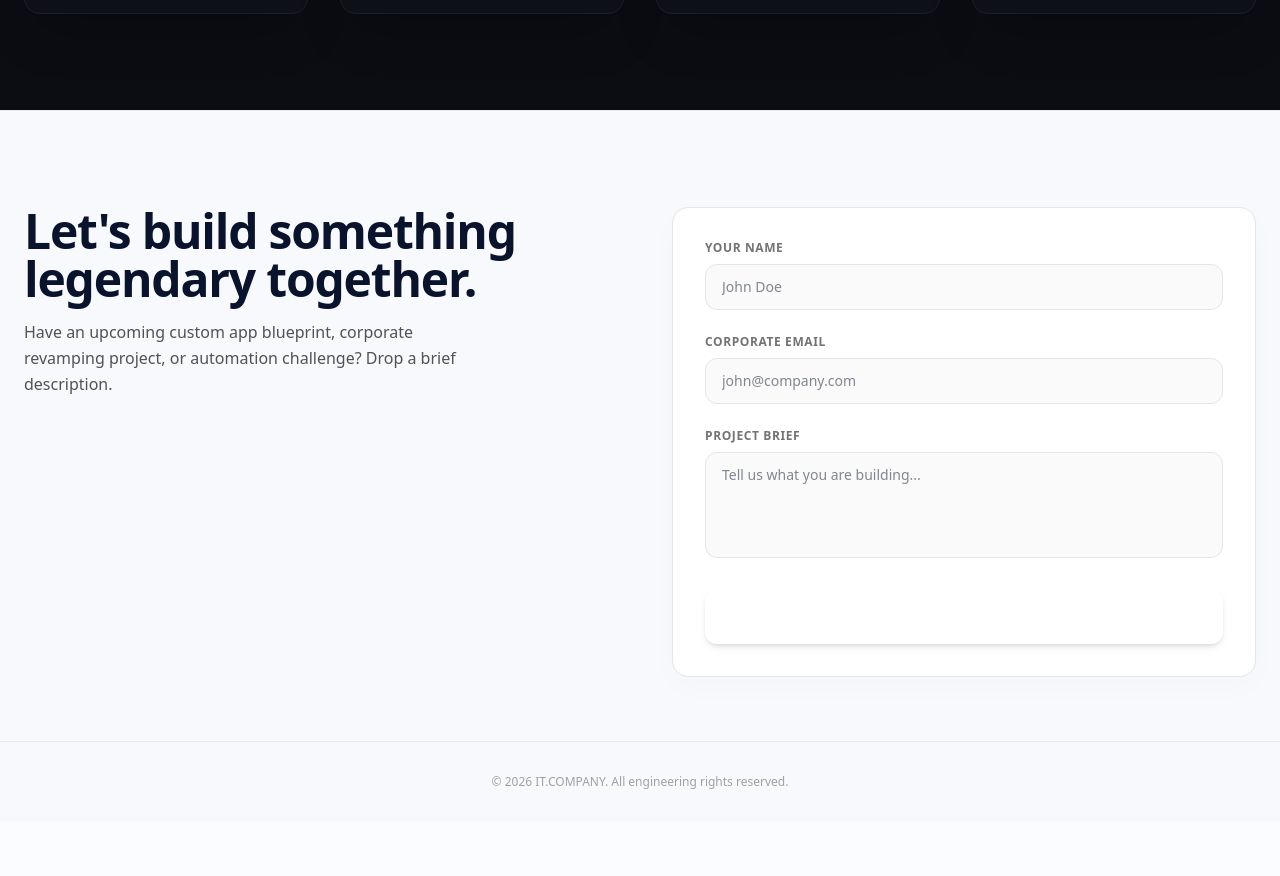
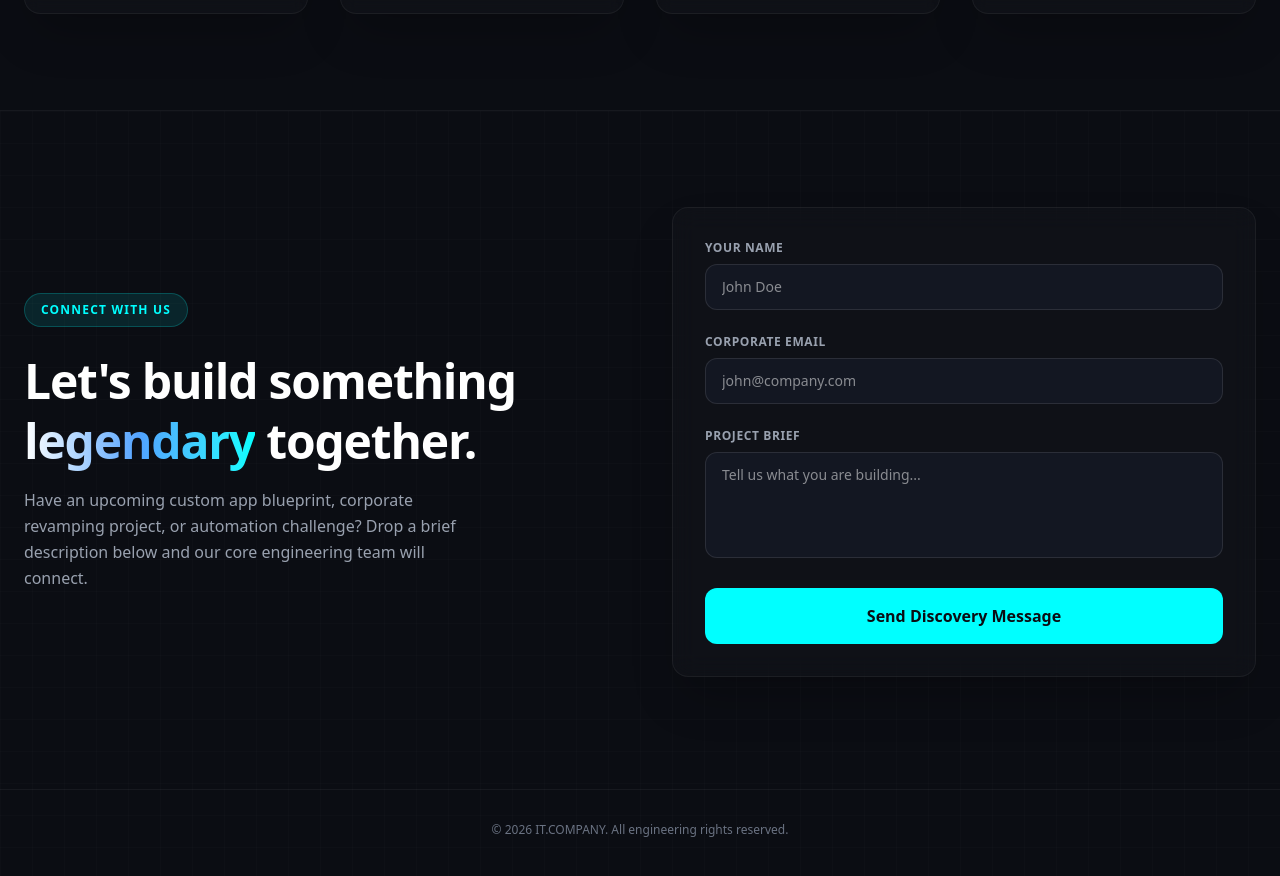
Before and after one commit to manikdhiman/IT-COMPANY, a Next.js app in the folder client/: page / in a window 1280 px wide. Shown: the part 3418-4294 px from the top of the page. Before the commit the page ends 4240 px from the top, so only its background shows below. Built offline with nearby package versions, Linux system fonts and the light colour scheme.

Commit message:
UI Shield: Hardcoded dark slate variables to fix local white block rendering on ContactFooter

```diff
--- a/client/app/components/ContactFooter.tsx
+++ b/client/app/components/ContactFooter.tsx
@@ -5,39 +5,81 @@ import { motion } from 'framer-motion';
 
 export default function ContactFooter() {
   return (
-    <section className="border-t border-black/5 bg-[#F8F9FC] pt-24 relative overflow-hidden">
-      <div className="max-w-7xl mx-auto px-6 grid grid-cols-1 lg:grid-cols-2 gap-16 pb-16">
-        <div>
-          <h2 className="text-3xl md:text-5xl font-bold tracking-tight text-brand-blueMain">
-            Let's build something <br /><span className="text-brand-blueTech">legendary</span> together.
+    // Solid Obsidian Charcoal base background to guarantee it is NEVER white
+    <section className="border-t border-white/5 bg-[#0B0D13] pt-24 pb-12 relative overflow-hidden text-white">
+
+      {/* Dynamic Background Grid Pattern Overlay */}
+      <div className="absolute inset-0 bg-[linear-gradient(to_right,#ffffff03_1px,transparent_1px),linear-gradient(to_bottom,#ffffff03_1px,transparent_1px)] bg-[size:32px_32px] pointer-events-none z-0" />
+
+      <div className="max-w-7xl mx-auto px-6 grid grid-cols-1 lg:grid-cols-2 gap-16 pb-16 relative z-10">
+
+        {/* LEFT BRAND TEXT COLUMN */}
+        <div className="flex flex-col justify-center">
+          <motion.span
+            initial={{ opacity: 0, x: -10 }}
+            whileInView={{ opacity: 1, x: 0 }}
+            viewport={{ once: true }}
+            className="text-xs font-bold tracking-widest text-[#00FFFF] uppercase bg-[#00FFFF]/10 px-4 py-2 rounded-full border border-[#00FFFF]/20 inline-block w-fit mb-6"
+          >
+            Connect With Us
+          </motion.span>
+
+          <h2 className="text-3xl md:text-5xl font-extrabold tracking-tight text-white leading-tight">
+            Let's build something <br />
+            <span className="bg-gradient-to-r from-white via-blue-400 to-[#00FFFF] bg-clip-text text-transparent">
+              legendary
+            </span> together.
           </h2>
-          <p className="mt-4 text-neutral-600 font-light max-w-md leading-relaxed">
-            Have an upcoming custom app blueprint, corporate revamping project, or automation challenge? Drop a brief description.
+
+          <p className="mt-4 text-gray-400 font-light max-w-md leading-relaxed">
+            Have an upcoming custom app blueprint, corporate revamping project, or automation challenge? Drop a brief description below and our core engineering team will connect.
           </p>
         </div>
 
-        <motion.div className="p-8 rounded-2xl border border-neutral-200 bg-white shadow-[0_10px_30px_rgba(0,0,0,0.02)]">
+        {/* RIGHT HIGH-CONTRAST FORM LAYER */}
+        <motion.div
+          initial={{ opacity: 0, y: 20 }}
+          whileInView={{ opacity: 1, y: 0 }}
+          viewport={{ once: true }}
+          className="p-8 rounded-2xl border border-white/5 bg-white/[0.02] backdrop-blur-md shadow-2xl"
+        >
           <div className="space-y-6">
             <div>
-              <label className="block text-xs font-semibold uppercase tracking-wider text-neutral-500 mb-2">Your Name</label>
-              <input type="text" className="w-full bg-neutral-50 border border-neutral-200 rounded-xl px-4 py-3 text-sm text-brand-blueMain focus:outline-none focus:border-brand-blueTech transition-all" placeholder="John Doe" />
+              <label className="block text-xs font-semibold uppercase tracking-wider text-gray-400 mb-2">Your Name</label>
+              <input
+                type="text"
+                className="w-full bg-[#131722] border border-white/10 rounded-xl px-4 py-3 text-sm text-white focus:outline-none focus:border-[#00FFFF] focus:ring-1 focus:ring-[#00FFFF] transition-all"
+                placeholder="John Doe"
+              />
             </div>
+
             <div>
-              <label className="block text-xs font-semibold uppercase tracking-wider text-neutral-500 mb-2">Corporate Email</label>
-              <input type="email" className="w-full bg-neutral-50 border border-neutral-200 rounded-xl px-4 py-3 text-sm text-brand-blueMain focus:outline-none focus:border-brand-blueTech transition-all" placeholder="john@company.com" />
+              <label className="block text-xs font-semibold uppercase tracking-wider text-gray-400 mb-2">Corporate Email</label>
+              <input
+                type="email"
+                className="w-full bg-[#131722] border border-white/10 rounded-xl px-4 py-3 text-sm text-white focus:outline-none focus:border-[#00FFFF] focus:ring-1 focus:ring-[#00FFFF] transition-all"
+                placeholder="john@company.com"
+              />
             </div>
+
             <div>
-              <label className="block text-xs font-semibold uppercase tracking-wider text-neutral-500 mb-2">Project Brief</label>
-              <textarea rows={4} className="w-full bg-neutral-50 border border-neutral-200 rounded-xl px-4 py-3 text-sm text-brand-blueMain focus:outline-none focus:border-brand-blueTech transition-all resize-none" placeholder="Tell us what you are building..." />
+              <label className="block text-xs font-semibold uppercase tracking-wider text-gray-400 mb-2">Project Brief</label>
+              <textarea
+                rows={4}
+                className="w-full bg-[#131722] border border-white/10 rounded-xl px-4 py-3 text-sm text-white focus:outline-none focus:border-[#00FFFF] focus:ring-1 focus:ring-[#00FFFF] transition-all resize-none"
+                placeholder="Tell us what you are building..."
+              />
             </div>
-            <button className="w-full bg-brand-blueMain text-white font-bold py-4 rounded-xl cursor-pointer hover:bg-brand-blueTech transition-colors duration-300 shadow-md">
+
+            <button className="w-full bg-[#00FFFF] text-[#0B0D13] font-bold py-4 rounded-xl cursor-pointer hover:bg-white hover:shadow-[0_0_25px_rgba(255,255,255,0.2)] transition-all duration-300">
               Send Discovery Message
             </button>
           </div>
         </motion.div>
       </div>
 
-      <div className="border-t border-black/5 py-8 text-center text-xs text-neutral-400">
+      {/* FOOTER STRIP */}
+      <div className="border-t border-white/5 mt-12 pt-8 text-center text-xs text-gray-500">
         <p>&copy; {new Date().getFullYear()} IT.COMPANY. All engineering rights reserved.</p>
       </div>
     </section>
```
